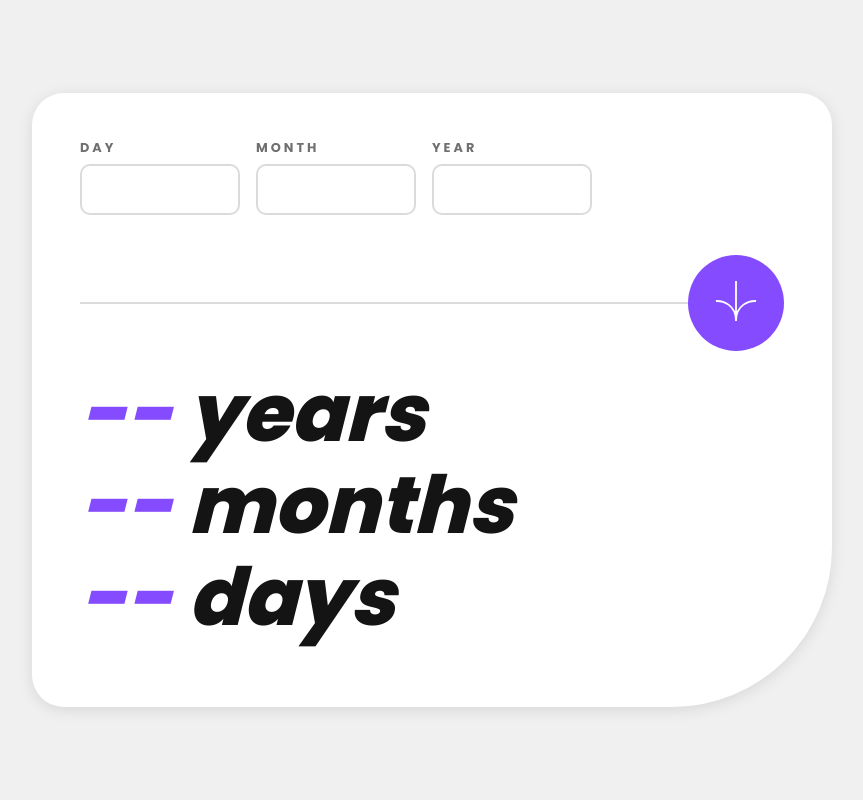
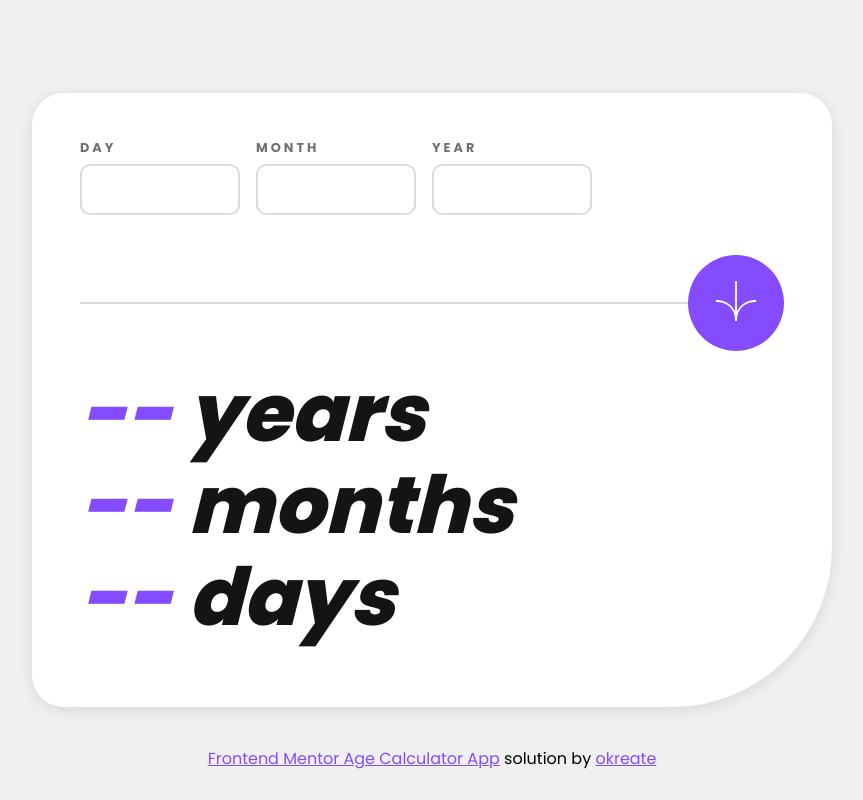
Before and after one commit to Augussst/age-calculator, a SvelteKit app: page / in a window 1280 px wide. Shown: the whole page, without its empty margins (208-1071 px from the left). Built offline with nearby package versions, Linux system fonts and the light colour scheme.

Commit message:
add footer and title

```diff
--- a/src/routes/+layout.svelte
+++ b/src/routes/+layout.svelte
@@ -4,12 +4,26 @@
 	import '@fontsource/poppins/800.css';
 </script>
 
+<svelte:head>
+	<title>Age Calculator | okreate</title>
+</svelte:head>
+
 <main>
 	<slot />
+	<footer>
+		<p>
+			<a
+				href="https://www.frontendmentor.io/challenges/age-calculator-app-dF9DFFpj-Q"
+				target="_blank">Frontend Mentor Age Calculator App</a
+			>
+			solution by <a href="okreate.me" target="_blank">okreate</a>
+		</p>
+	</footer>
 </main>
 
 <style>
 	main {
+		position: relative;
 		height: 100%;
 		background-color: hsl(0, 0%, 94%);
 		display: flex;
@@ -17,4 +31,15 @@
 		justify-content: center;
 		padding-inline: 1rem;
 	}
+
+	footer {
+		position: absolute;
+		bottom: 1rem;
+		text-align: center;
+		padding-inline: 1rem;
+	}
+
+	a {
+		color: hsl(259, 100%, 65%);
+	}
 </style>
```
